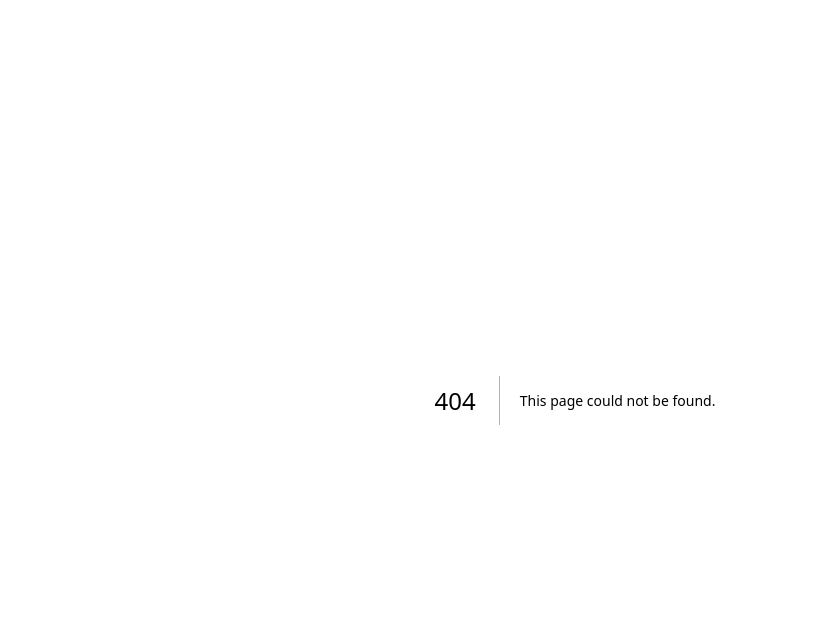
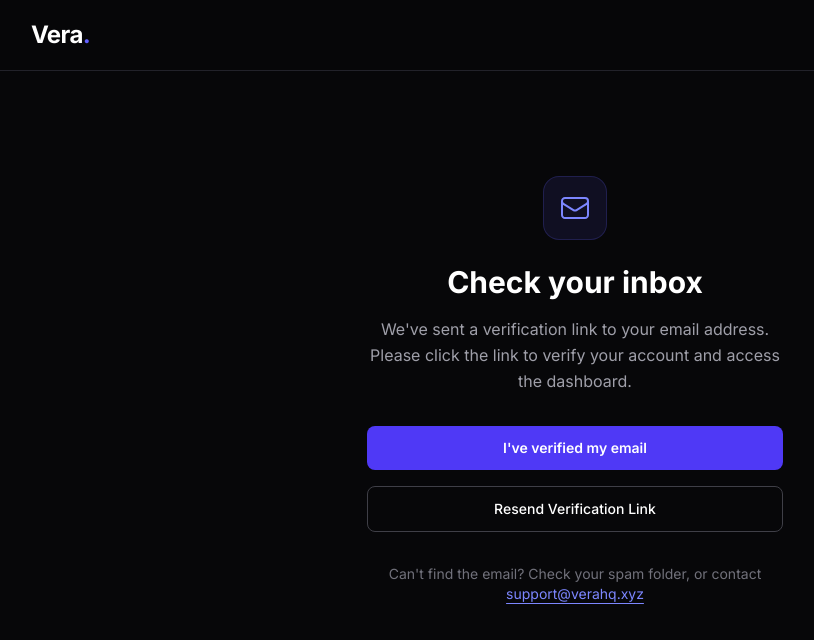
Before and after one commit to 0x3rn/Vera, a Next.js app: page /verify-email in a window 1280 px wide. Before the commit this address had no page. Shown: the top 640 px of the page, without its empty margins (65-879 px from the left). Built offline with nearby package versions, Linux system fonts and the light colour scheme; no server answers.

Commit message:
feat: implement user registration flow with email verification and restricted dashboard access

```diff
--- a/src/app/dashboard/layout.tsx
+++ b/src/app/dashboard/layout.tsx
@@ -19,7 +19,11 @@ export default async function DashboardLayout({
     redirect("/login");
   }
 
-  const { uid, email, dbUser } = user;
+  const { uid, email, emailVerified, dbUser } = user;
+
+  if (!emailVerified) {
+    redirect("/verify-email");
+  }
 
   let userData = dbUser;
 
--- a/src/app/register/page.tsx
+++ b/src/app/register/page.tsx
@@ -1,13 +1,13 @@
 "use client";
 
-import { useState, useCallback } from "react";
+import { useState, useCallback, useEffect } from "react";
 import Link from "next/link";
 import { useRouter } from "next/navigation";
 import {
   GoogleReCaptchaProvider,
   useGoogleReCaptcha,
 } from "react-google-recaptcha-v3";
-import { createUserWithEmailAndPassword, signInWithPopup, GoogleAuthProvider } from "firebase/auth";
+import { createUserWithEmailAndPassword, signInWithPopup, GoogleAuthProvider, sendEmailVerification } from "firebase/auth";
 import { auth } from "@/lib/firebase/client";
 
 const SITE_KEY = process.env.NEXT_PUBLIC_RECAPTCHA_SITE_KEY || "";
@@ -35,6 +35,59 @@ function RegisterForm() {
   const [confirmPassword, setConfirmPassword] = useState("");
   const [error, setError] = useState("");
   const [loading, setLoading] = useState(false);
+  const [isSuccess, setIsSuccess] = useState(false);
+  const [cooldown, setCooldown] = useState(60);
+
+  // Cooldown timer for resend
+  useEffect(() => {
+    let timer: NodeJS.Timeout;
+    if (isSuccess && cooldown > 0) {
+      timer = setTimeout(() => setCooldown(c => c - 1), 1000);
+    }
+    return () => clearTimeout(timer);
+  }, [cooldown, isSuccess]);
+
+  const handleResend = async () => {
+    if (cooldown > 0) return;
+
+    setLoading(true);
+    setError("");
+
+    try {
+      const user = auth.currentUser;
+      if (!user) throw new Error("No user session found.");
+
+      await sendEmailVerification(user, {
+        url: window.location.origin + "/dashboard",
+        handleCodeInApp: true,
+      });
+      setCooldown(60);
+    } catch (err: any) {
+      setError(err.message || "Failed to resend verification email.");
+    } finally {
+      setLoading(false);
+    }
+  };
+
+  const handleCheckVerification = async () => {
+    setLoading(true);
+    try {
+      const user = auth.currentUser;
+      if (user) {
+        await user.reload();
+        if (user.emailVerified) {
+          const idToken = await user.getIdToken(true);
+          await handleAuthSuccess(idToken);
+          return;
+        }
+      }
+      setError("Email not verified yet. Please check your inbox and click the link.");
+    } catch (err: any) {
+      setError("Failed to check verification status.");
+    } finally {
+      setLoading(false);
+    }
+  };
 
   const handleAuthSuccess = async (idToken: string) => {
     const res = await fetch("/api/auth/session", {
@@ -98,8 +151,14 @@ function RegisterForm() {
 
     try {
       const userCredential = await createUserWithEmailAndPassword(auth, email, password);
-      const idToken = await userCredential.user.getIdToken();
-      await handleAuthSuccess(idToken);
+      // Immediately send verification email
+      await sendEmailVerification(userCredential.user, {
+        url: window.location.origin + "/dashboard",
+        handleCodeInApp: true,
+      });
+
+      setIsSuccess(true);
+      setLoading(false);
     } catch (err: any) {
       setError(err.message || "Failed to register.");
       setLoading(false);
@@ -121,6 +180,52 @@ function RegisterForm() {
   }, []);
 
   return (
+    <>
+      {isSuccess ? (
+        <div className="text-center animate-in fade-in duration-500">
+          <div className="w-16 h-16 mx-auto mb-6 rounded-2xl bg-indigo-500/10 flex items-center justify-center border border-indigo-500/20">
+            <svg className="w-8 h-8 text-indigo-400" fill="none" viewBox="0 0 24 24" stroke="currentColor">
+              <path strokeLinecap="round" strokeLinejoin="round" strokeWidth={1.5} d="M21.75 6.75v10.5a2.25 2.25 0 01-2.25 2.25h-15a2.25 2.25 0 01-2.25-2.25V6.75m19.5 0A2.25 2.25 0 0019.5 4.5h-15a2.25 2.25 0 00-2.25 2.25m19.5 0v.243a2.25 2.25 0 01-1.07 1.916l-7.5 4.615a2.25 2.25 0 01-2.36 0L3.32 8.91a2.25 2.25 0 01-1.07-1.916V6.75" />
+            </svg>
+          </div>
+
+          <h1 className="text-3xl font-bold mb-4">Check your inbox</h1>
+          <p className="text-zinc-400 mb-8 leading-relaxed">
+            We've sent a verification link to your email address. Please click the link to verify your account and access the dashboard.
+          </p>
+
+          {error && (
+            <div className="p-4 rounded-lg border border-red-500/30 bg-red-500/5 mb-6 text-left">
+              <p className="text-sm text-red-400">{error}</p>
+            </div>
+          )}
+
+          <div className="space-y-4">
+            <button
+              onClick={handleCheckVerification}
+              disabled={loading}
+              className="w-full py-3 rounded-lg bg-indigo-600 text-white font-semibold text-sm hover:bg-indigo-700 transition-all disabled:opacity-50"
+            >
+              {loading ? "Checking..." : "I've verified my email"}
+            </button>
+
+            <button
+              onClick={handleResend}
+              disabled={cooldown > 0 || loading}
+              className="w-full py-3 rounded-lg border border-zinc-700 text-white font-medium text-sm hover:border-zinc-500 hover:bg-white/5 transition-all disabled:opacity-50"
+            >
+              {cooldown > 0 ? `Resend available in ${cooldown}s` : "Resend Verification Link"}
+            </button>
+          </div>
+
+          <p className="mt-8 text-sm text-zinc-500">
+            Can't find the email? Check your spam folder, or contact{" "}
+            <a href="mailto:support@verahq.xyz" className="text-indigo-400 hover:text-indigo-300 underline underline-offset-4">
+              support@verahq.xyz
+            </a>
+          </p>
+        </div>
+      ) : (
         <>
           <h1 className="text-3xl font-bold mb-2">Create an account</h1>
           <p className="text-zinc-400 mb-8">Get 2 free contract scans.</p>
@@ -208,6 +313,8 @@ function RegisterForm() {
             </Link>
           </p>
         </>
+      )}
+    </>
   );
 }
 
--- /dev/null
+++ b/src/app/verify-email/page.tsx
@@ -0,0 +1,130 @@
+"use client";
+
+import { useEffect, useState } from "react";
+import Link from "next/link";
+import { auth } from "@/lib/firebase/client";
+import { sendEmailVerification } from "firebase/auth";
+import { useRouter } from "next/navigation";
+
+export default function VerifyEmailPage() {
+  const router = useRouter();
+  const [cooldown, setCooldown] = useState(0);
+  const [loading, setLoading] = useState(false);
+  const [error, setError] = useState("");
+
+  useEffect(() => {
+    let timer: NodeJS.Timeout;
+    if (cooldown > 0) {
+      timer = setTimeout(() => setCooldown(c => c - 1), 1000);
+    }
+    return () => clearTimeout(timer);
+  }, [cooldown]);
+
+  const handleResend = async () => {
+    if (cooldown > 0) return;
+
+    setLoading(true);
+    setError("");
+
+    try {
+      const user = auth.currentUser;
+      if (!user) {
+        throw new Error("No user found. Please try logging in again.");
+      }
+
+      await sendEmailVerification(user, {
+        url: window.location.origin + "/dashboard",
+        handleCodeInApp: true,
+      });
+      setCooldown(60);
+    } catch (err: any) {
+      setError(err.message || "Failed to resend verification email.");
+    } finally {
+      setLoading(false);
+    }
+  };
+
+  const handleCheckVerification = async () => {
+    try {
+      setLoading(true);
+      const user = auth.currentUser;
+      if (user) {
+        await user.reload();
+        if (user.emailVerified) {
+          // Re-auth the session so the server gets the updated claims
+          const idToken = await user.getIdToken(true);
+          await fetch("/api/auth/session", {
+            method: "POST",
+            headers: { "Content-Type": "application/json" },
+            body: JSON.stringify({ idToken })
+          });
+          router.push("/dashboard");
+          router.refresh();
+          return;
+        }
+      }
+      setError("Email not verified yet. Please check your inbox and click the link.");
+    } catch (err: any) {
+      setError("Failed to check verification status.");
+    } finally {
+      setLoading(false);
+    }
+  };
+
+  return (
+    <div className="flex flex-col min-h-full animate-in fade-in duration-500">
+      <nav className="fixed top-0 w-full z-50 bg-[#070709]/80 backdrop-blur-xl border-b border-[#22222a]">
+        <div className="max-w-6xl mx-auto px-8 h-[70px] flex items-center">
+          <Link href="/" className="text-2xl font-bold tracking-tight">
+            Vera<span className="text-indigo-500">.</span>
+          </Link>
+        </div>
+      </nav>
+      <main className="flex-1 pt-44 pb-24 flex items-center justify-center">
+        <div className="max-w-md mx-auto px-4 text-center">
+          <div className="w-16 h-16 mx-auto mb-6 rounded-2xl bg-indigo-500/10 flex items-center justify-center border border-indigo-500/20">
+            <svg className="w-8 h-8 text-indigo-400" fill="none" viewBox="0 0 24 24" stroke="currentColor">
+              <path strokeLinecap="round" strokeLinejoin="round" strokeWidth={1.5} d="M21.75 6.75v10.5a2.25 2.25 0 01-2.25 2.25h-15a2.25 2.25 0 01-2.25-2.25V6.75m19.5 0A2.25 2.25 0 0019.5 4.5h-15a2.25 2.25 0 00-2.25 2.25m19.5 0v.243a2.25 2.25 0 01-1.07 1.916l-7.5 4.615a2.25 2.25 0 01-2.36 0L3.32 8.91a2.25 2.25 0 01-1.07-1.916V6.75" />
+            </svg>
+          </div>
+
+          <h1 className="text-3xl font-bold mb-4">Check your inbox</h1>
+          <p className="text-zinc-400 mb-8 leading-relaxed">
+            We've sent a verification link to your email address. Please click the link to verify your account and access the dashboard.
+          </p>
+
+          {error && (
+            <div className="p-4 rounded-lg border border-red-500/30 bg-red-500/5 mb-6 text-left">
+              <p className="text-sm text-red-400">{error}</p>
+            </div>
+          )}
+
+          <div className="space-y-4">
+            <button
+              onClick={handleCheckVerification}
+              disabled={loading}
+              className="w-full py-3 rounded-lg bg-indigo-600 text-white font-semibold text-sm hover:bg-indigo-700 transition-all disabled:opacity-50"
+            >
+              {loading ? "Checking..." : "I've verified my email"}
+            </button>
+
+            <button
+              onClick={handleResend}
+              disabled={cooldown > 0 || loading}
+              className="w-full py-3 rounded-lg border border-zinc-700 text-white font-medium text-sm hover:border-zinc-500 hover:bg-white/5 transition-all disabled:opacity-50"
+            >
+              {cooldown > 0 ? `Resend available in ${cooldown}s` : "Resend Verification Link"}
+            </button>
+          </div>
+
+          <p className="mt-8 text-sm text-zinc-500">
+            Can't find the email? Check your spam folder, or contact{" "}
+            <a href="mailto:support@verahq.xyz" className="text-indigo-400 hover:text-indigo-300 underline underline-offset-4">
+              support@verahq.xyz
+            </a>
+          </p>
+        </div>
+      </main>
+    </div>
+  );
+}
--- a/src/lib/auth-server.ts
+++ b/src/lib/auth-server.ts
@@ -20,6 +20,7 @@ export async function getCurrentUser() {
     return {
       uid: decodedClaims.uid,
       email: userRecord.email,
+      emailVerified: userRecord.emailVerified,
       dbUser
     };
   } catch (error) {
```
Lines whose indentation alone changed are shown as unchanged.
